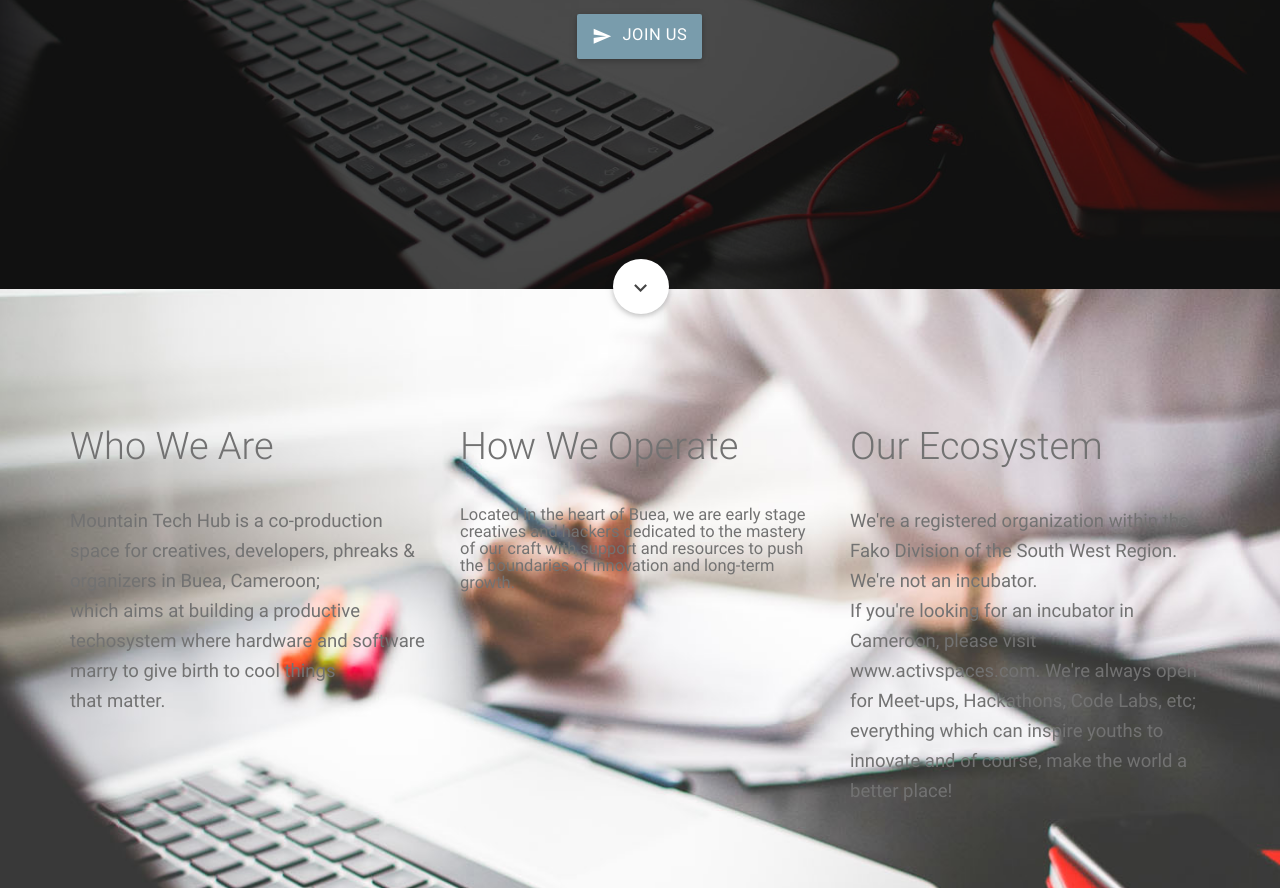
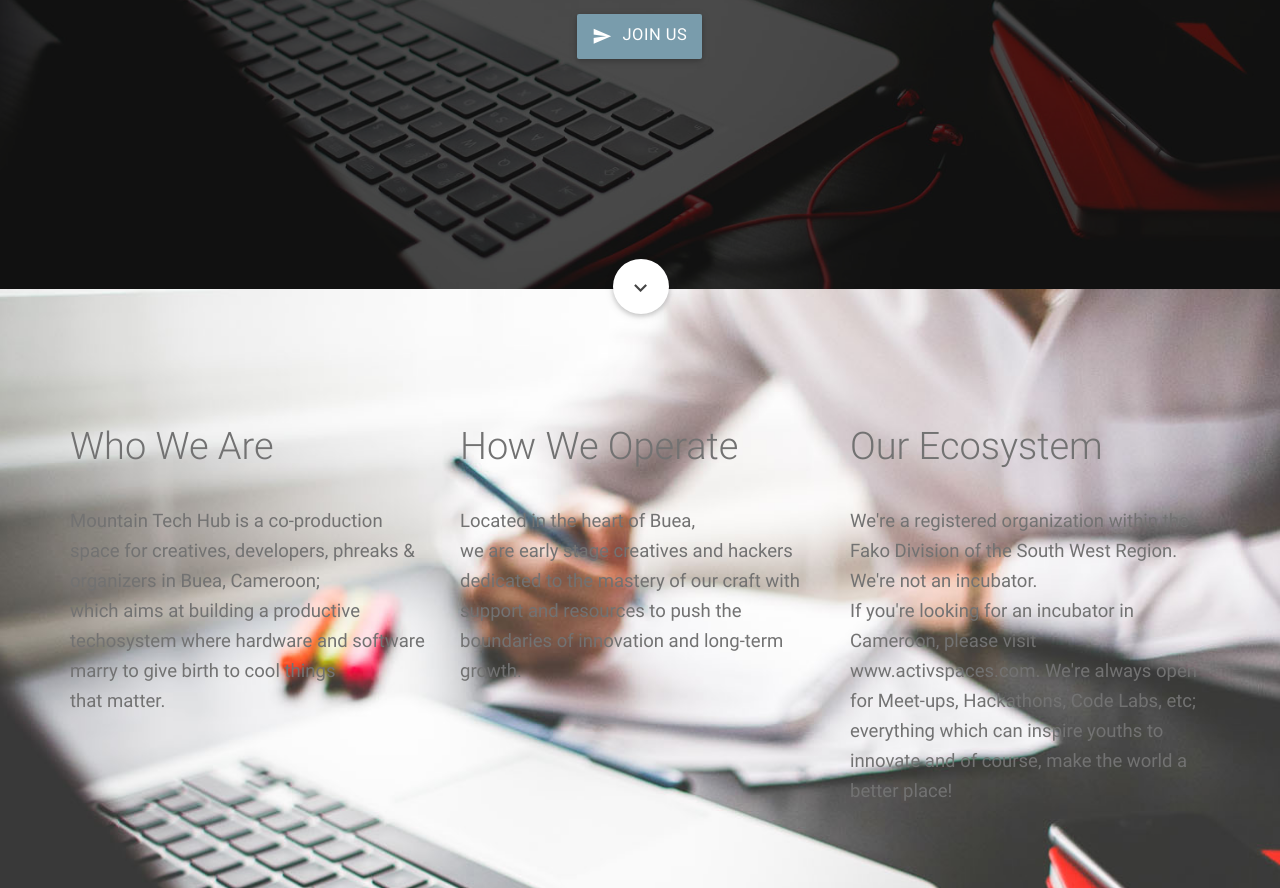
Before and after one commit to Ch3ck/mountain-hub.org, a plain HTML site: page index.html in a window 1280 px wide. Shown: the part 461-1349 px from the top of the page. Drawn offline with nearby package versions, Linux system fonts and the light colour scheme; some packages are replaced by stand-ins of ours; files whose address does not match are found by name.

Commit message:
Fixed formatting of sub section in About page.

```diff
--- a/index.html
+++ b/index.html
@@ -189,7 +189,9 @@
             <div class="col-sm-12 col-md-4">
               <div class="regular-text">
                 <h3 class="home-subtitle">How We Operate</h3>
-                Located in the heart of Buea, we are early stage creatives and hackers dedicated to the mastery of our craft with support and resources to push the boundaries of innovation and long-term growth.
+                <p>
+                Located in the heart of Buea, <br />we are early stage creatives and hackers dedicated to the mastery of our craft 					with support and resources to push the boundaries of innovation and long-term growth.
+                </p>
               </div>
             </div>
             <!-- about me image -->
```
